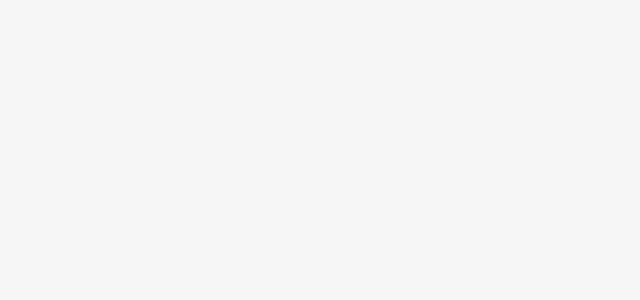
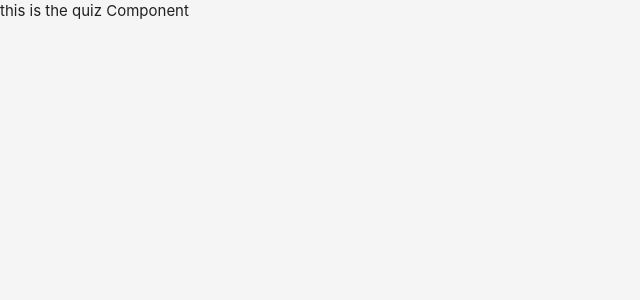
Before and after one commit to nhussaini/essential-words-toefl, a React (Create React App) app: page /quiz in a window 1280 px wide. Shown: the top 300 px of the page, without its empty margins (0-640 px from the left). Built offline with nearby package versions, Linux system fonts and the light colour scheme.

Commit message:
added the quiz component

```diff
--- a/src/App.js
+++ b/src/App.js
@@ -3,6 +3,7 @@ import {BrowserRouter as Router, Route} from 'react-router-dom';
 
 import Home from './components/Home';
 import Learn from './components/Learn';
+import Quiz from './components/Quiz';
 
 
 
@@ -12,6 +13,7 @@ function App() {
     <Router>
       <Route path="/" exact component={Home} />
       <Route path="/learn" component={Learn} />
+      <Route path="/quiz" component={Quiz}/>
     </Router>
   );
 }
--- /dev/null
+++ b/src/components/Quiz.js
@@ -0,0 +1,15 @@
+import React, { Component } from "react";
+
+
+class Quiz extends Component{
+
+    render(){
+        return(
+            <div>
+                <p>this is the quiz Component</p>
+            </div>
+        );
+    }
+}
+
+export default Quiz
```
